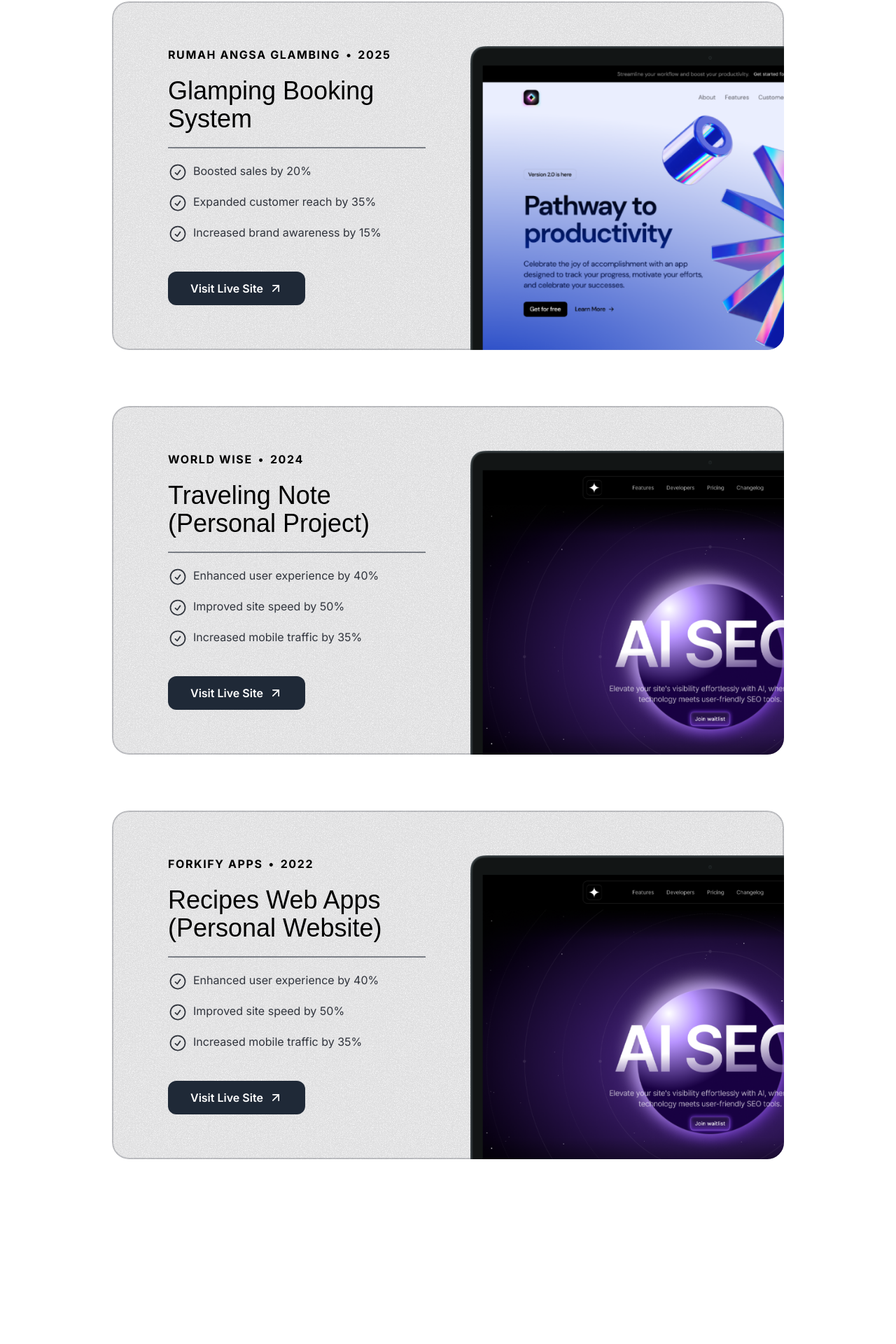
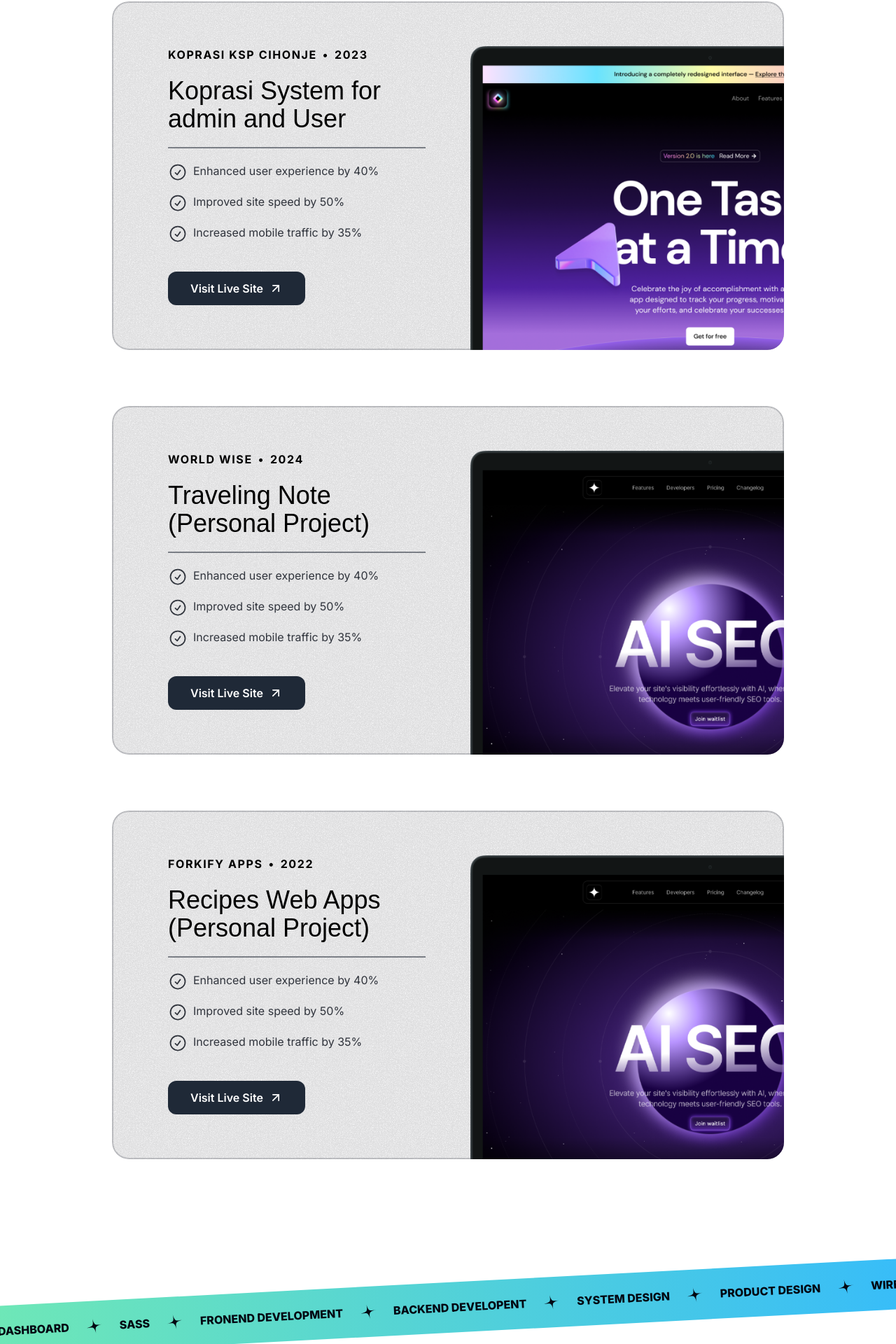
Before and after one commit to Yogihafidh/Yogi-Website, a Next.js app: page / in a window 1280 px wide. Shown: the part 2813-4733 px from the top of the page at 70% size. Before the commit the page ends 4549 px from the top, so only its background shows below. Built offline with nearby package versions, Linux system fonts and the light colour scheme; a web font is replaced by a local one.

Commit message:
feat: add tape section

```diff
--- a/src/app/page.tsx
+++ b/src/app/page.tsx
@@ -1,6 +1,7 @@
 import { Header } from "@/sections/Header";
 import { HeroSection } from "@/sections/Hero";
 import { ProjectsSection } from "@/sections/Projects";
+import { TapeSection } from "@/sections/Tape";
 
 export default function Home() {
   return (
@@ -8,6 +9,7 @@
       <Header />
       <HeroSection />
       <ProjectsSection />
+      <TapeSection />
     </div>
   );
 }
--- a/src/sections/Projects.tsx
+++ b/src/sections/Projects.tsx
@@ -7,6 +7,18 @@
 import grainImage from "@/assets/images/grain.jpg";
 
 const portfolioProjects = [
+  {
+    company: "Rumah Angsa Glambing",
+    year: "2025",
+    title: "Glamping Booking System",
+    results: [
+      { title: "Boosted sales by 20%" },
+      { title: "Expanded customer reach by 35%" },
+      { title: "Increased brand awareness by 15%" },
+    ],
+    link: "https://youtu.be/7hi5zwO75yc",
+    image: lightSaasLandingPage,
+  },
   {
     company: "Koprasi KSP Cihonje",
     year: "2023",
@@ -18,18 +30,6 @@
     ],
     link: "https://youtu.be/4k7IdSLxh6w",
     image: darkSaasLandingPage,
-  },
-  {
-    company: "Rumah Angsa Glambing",
-    year: "2025",
-    title: "Glamping Booking System",
-    results: [
-      { title: "Boosted sales by 20%" },
-      { title: "Expanded customer reach by 35%" },
-      { title: "Increased brand awareness by 15%" },
-    ],
-    link: "https://youtu.be/7hi5zwO75yc",
-    image: lightSaasLandingPage,
   },
   {
     company: "World Wise",
@@ -46,7 +46,7 @@
   {
     company: "Forkify Apps",
     year: "2022",
-    title: "Recipes Web Apps (Personal Website)",
+    title: "Recipes Web Apps (Personal Project)",
     results: [
       { title: "Enhanced user experience by 40%" },
       { title: "Improved site speed by 50%" },
--- a/src/sections/Tape.tsx
+++ b/src/sections/Tape.tsx
@@ -1,3 +1,31 @@
+import StarIcon from "@/assets/icons/star.svg";
+const words = [
+  "Dashboard",
+  "SASS",
+  "Fronend Development",
+  "Backend Developent",
+  "System Design",
+  "Product Design",
+  "Wireframe",
+];
+
 export const TapeSection = () => {
-  return <div>Tape Section</div>;
+  return (
+    <div className="py-16 lg:py-24 overflow-x-clip">
+      <div className="bg-gradient-to-r from-emerald-300 to-sky-400  -rotate-3 -mx-1">
+        <div className="flex  [mask-image:linear-gradient(to_right,transparant,black_10%,black_90%,transparant)]">
+          <div className="flex flex-none gap-6 py-6 ">
+            {words.map((word) => (
+              <div key={word} className="inline-flex gap-6 items-center">
+                <span className="uppercase text-gray-950 font-extrabold text-sm md:text-base">
+                  {word}
+                </span>
+                <StarIcon className="size-6 text-gray-950 -rotate-12" />
+              </div>
+            ))}
+          </div>
+        </div>
+      </div>
+    </div>
+  );
 };
```
